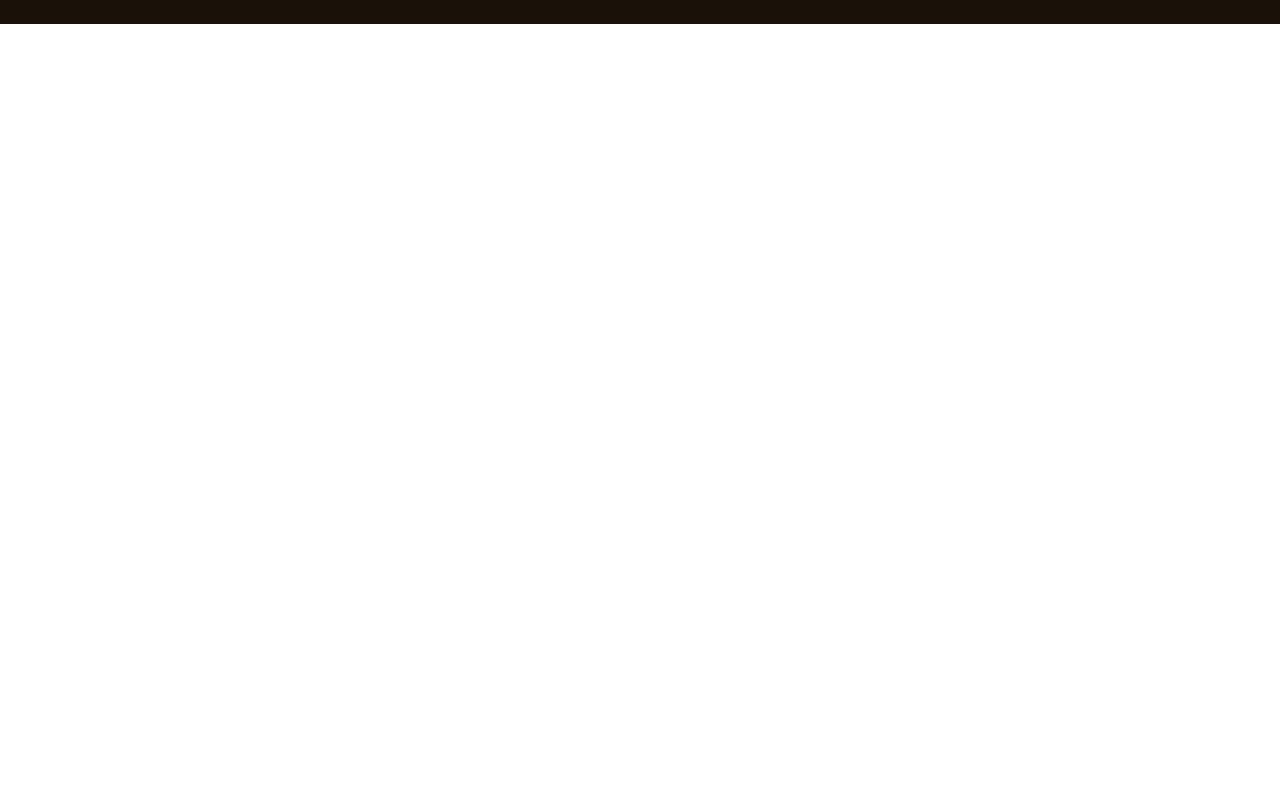
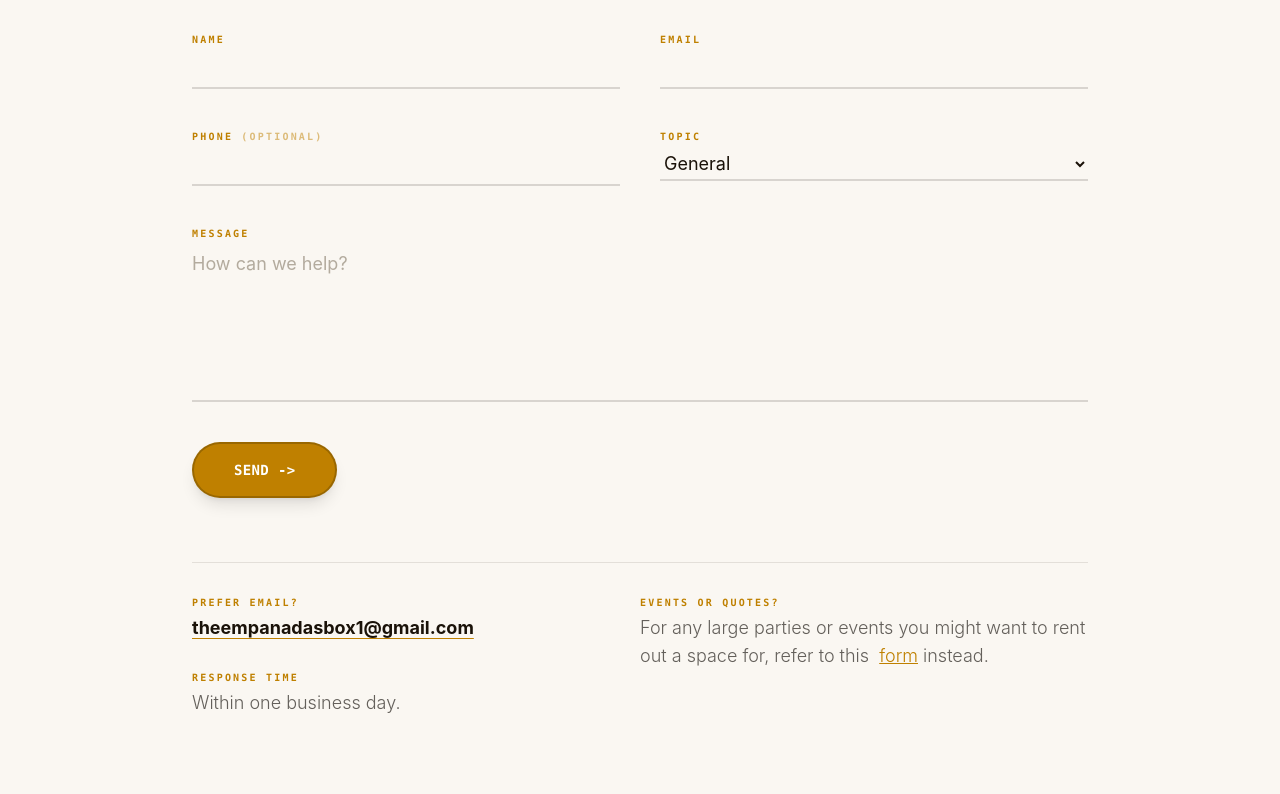
Before and after one commit to Jowohny/TheEmpanadasBox, a React (Vite) app: page /ContactUs in a window 1280 px wide. Shown: the part 446-1240 px from the top of the page. Before the commit the page ends 800 px from the top, so only its background shows below. Built offline with nearby package versions, Linux system fonts and the light colour scheme; a web font is replaced by a local one.

Commit message:
added info and better scrolling

```diff
--- a/package.json
+++ b/package.json
@@ -16,6 +16,7 @@
     "react": "^19.2.4",
     "react-dom": "^19.2.4",
     "react-router-dom": "^7.14.0",
+    "react-scroll": "^1.9.3",
     "tailwindcss": "^4.2.2"
   },
   "devDependencies": {
@@ -23,6 +24,7 @@
     "@types/node": "^24.12.2",
     "@types/react": "^19.2.14",
     "@types/react-dom": "^19.2.3",
+    "@types/react-scroll": "^1.8.10",
     "@vitejs/plugin-react": "^6.0.1",
     "eslint": "^9.39.4",
     "eslint-plugin-react-hooks": "^7.0.1",
--- a/src/App.tsx
+++ b/src/App.tsx
@@ -10,6 +10,8 @@ import Catering from './pages/Catering';
 import Rewards from './pages/Rewards';
 import Events from './pages/Events';
 import FAQs from './pages/FAQs';
+import AboutUs from './pages/AboutUs';
+import ContactUs from './pages/ContactUs';
 
 function App() {
   return (
@@ -28,6 +30,8 @@ function App() {
 				<Route path="/Rewards" element={<Rewards/>} />
 				<Route path="/Events" element={<Events/>} />
 				<Route path="/FAQs" element={<FAQs/>} />
+				<Route path="/AboutUs" element={<AboutUs/>} />
+				<Route path="/ContactUs" element={<ContactUs/>} />
 				<Route path="*" element={<h1>404 <br /> Page Not Found</h1>} />
 			</Routes>
 
--- a/src/pages/ContactUs.tsx
+++ b/src/pages/ContactUs.tsx
@@ -1,4 +1,8 @@
 import { useState } from 'react';
+import { useNavigate } from 'react-router-dom';
+
+const CONTACT_EMAIL = 'theempanadasbox1@gmail.com';
+
 
 const fieldClass =
 	'border-0 border-b-2 border-[#1a1209]/15 bg-transparent px-0 py-1 font-inter text-lg text-[#1a1209] ' +
@@ -13,6 +17,7 @@ const ContactUs = () => {
 	const [phone, setPhone] = useState('');
 	const [topic, setTopic] = useState('General');
 	const [message, setMessage] = useState('');
+	const navigate = useNavigate();
 
 	return (
 		<div className="min-h-screen bg-[#faf7f2]">
@@ -80,6 +85,29 @@ const ContactUs = () => {
 
 					</div>
 				</form>
+
+				<div className="mt-16 grid grid-cols-2 border-t border-[#1a1209]/10 pt-8">
+					<div>
+						<p className="mb-1 font-mono text-[10px] font-black uppercase tracking-[0.22em] text-[#bf8000]">Prefer email?</p>
+						<a href={`mailto:${CONTACT_EMAIL}`} className="font-inter text-lg font-bold text-[#1a1209] underline underline-offset-4 decoration-[#bf8000]">
+							{CONTACT_EMAIL}
+						</a>
+					</div>
+
+					<div>
+						<p className="mb-1 font-mono text-[10px] font-black uppercase tracking-[0.22em] text-[#bf8000]">Events or Quotes?</p>
+						<p className="font-inter text-lg font-light text-[#64605b]">
+							For any large parties or events you might want to rent out a space for, refer to this
+							&nbsp;<span onClick={() => navigate('/events#inquiry')} className='text-[#bf8000] underline cursor-pointer'>form</span> instead.
+						</p>
+					</div>
+
+					<div>
+						<p className="mb-1 font-mono text-[10px] font-black uppercase tracking-[0.22em] text-[#bf8000]">Response time</p>
+						<p className="font-inter text-lg font-light text-[#64605b]">Within one business day.</p>
+					</div>
+				</div>
+
 			</div>
 		</div>
 	);
--- a/src/pages/Events.tsx
+++ b/src/pages/Events.tsx
@@ -4,9 +4,12 @@ import EventTypes from "../data/EventTypes";
 import EventSpaces from "../data/EventSpaces";
 import InquiryForm from "../components/InquiryForm";
 import { useRef } from "react";
+import { useLocation } from "react-router-dom";
 import { useGSAP } from "@gsap/react";
+import { useEffect } from "react";
 import gsap from "gsap";
 import { ScrollTrigger } from "gsap/ScrollTrigger";
+import { scroller } from 'react-scroll';
 
 gsap.registerPlugin(ScrollTrigger);
 
@@ -16,9 +19,23 @@ const reducedMotion = () => window.matchMedia("(prefers-reduced-motion: reduce)"
 
 const Events = () => {
 	const container = useRef<HTMLDivElement>(null)
+	const { hash } = useLocation()
+
+	useEffect(() => {
+    if (hash) {
+			const timer = setTimeout(() => {
+				const idHash = hash.replace('#', '');
+				scroller.scrollTo(idHash, {
+					duration: 1000, smooth: "easeInOutQuad"
+				})
+			}, 500)
+
+			return () => clearTimeout(timer)
+    }
+  }, [hash]);
 
 	const scrollToId = (id: string) => {
-		document.getElementById(id)?.scrollIntoView({ behavior: 'smooth', block: 'start' });
+		scroller.scrollTo(id, { duration: 1000, smooth: 'easeInOutQuad' });
 	};
 
 	useGSAP(() => {
```
Also changed, not shown: 1 other file (tests, documents, lock files or other folders).
